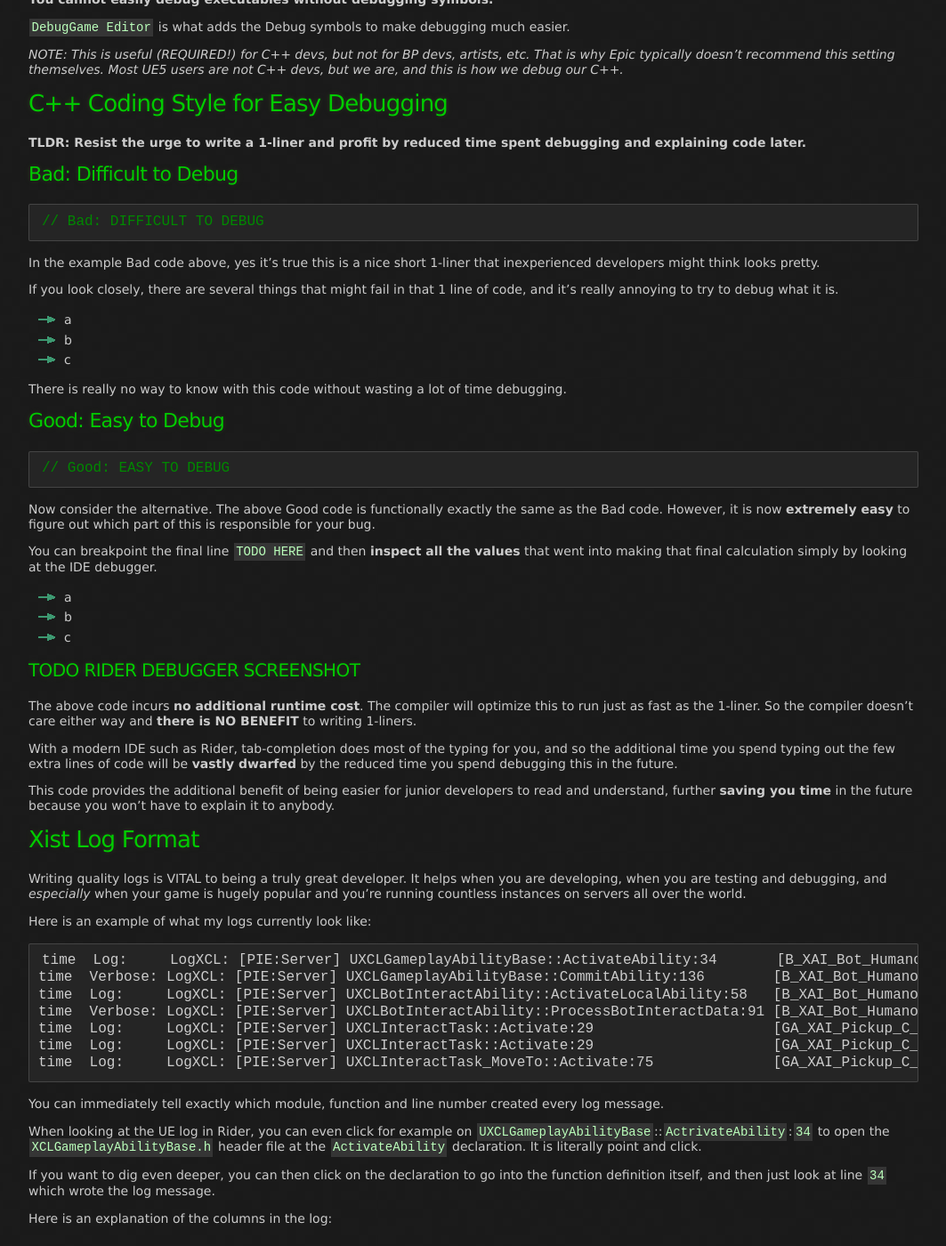
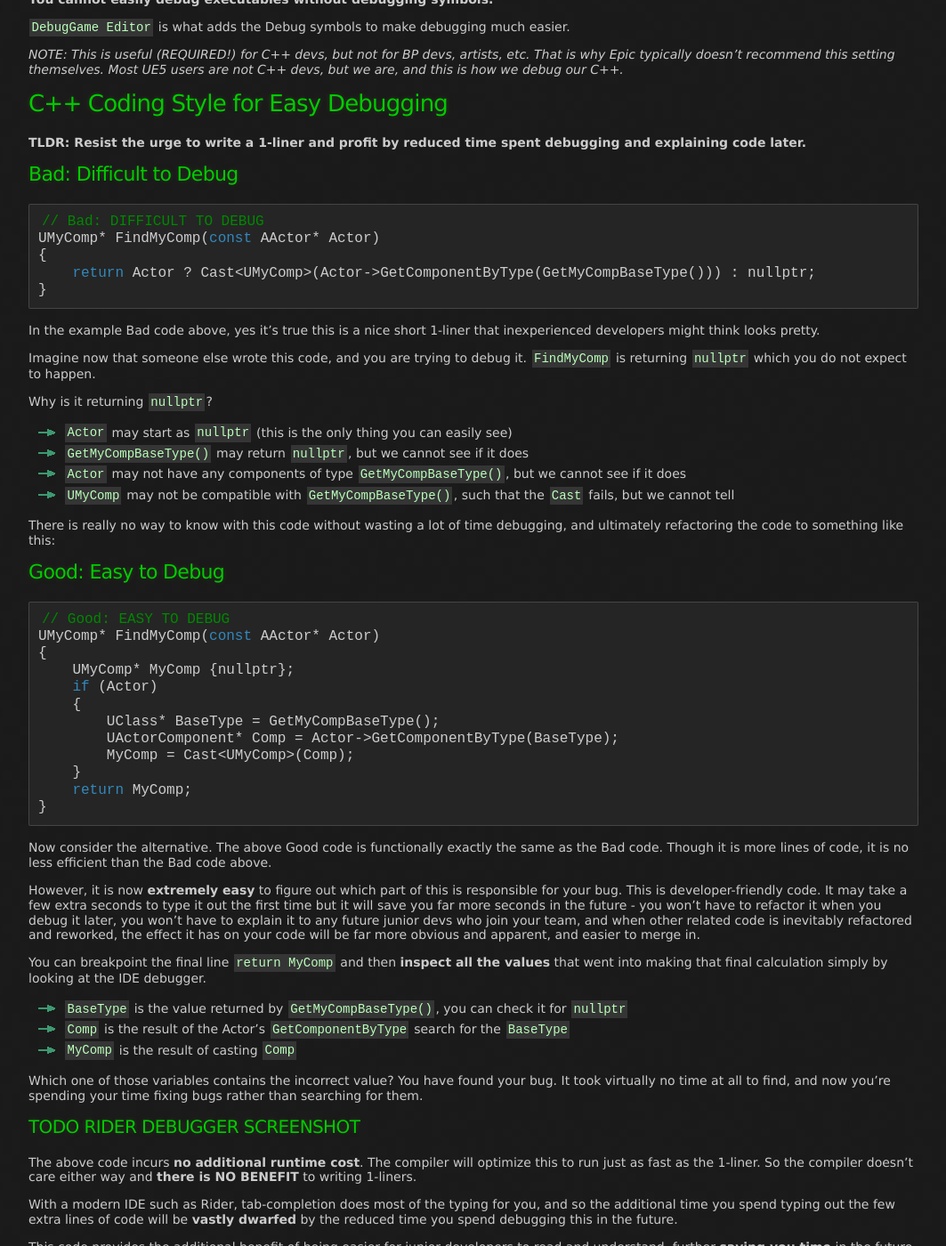
Before and after one commit to x157/x157.github.io, a Jekyll site: the page built from UE5/Dev/DebuggingTips.md, in a window 1280 px wide and 1400 px high, scrolled down 639 px. Shown: the whole window at 89% size, without its empty margins (108-1171 px from the left). Built offline with Jekyll 4.4.1, drawn with Linux system fonts in a browser that asks for light colours; some of the changed text lies outside the part shown.

Commit message:
Add Good/Bad debug code style example; update Logs with example Macro

````diff
--- a/UE5/Dev/DebuggingTips.md
+++ b/UE5/Dev/DebuggingTips.md
@@ -47,36 +47,65 @@ Most UE5 users are not C++ devs, but we are, and this is how we debug our C++.*
 ### Bad: Difficult to Debug
 ```c++
 // Bad: DIFFICULT TO DEBUG
+UMyComp* FindMyComp(const AActor* Actor)
+{
+    return Actor ? Cast<UMyComp>(Actor->GetComponentByType(GetMyCompBaseType())) : nullptr;
+}
 ```
 
 In the example Bad code above, yes it's true this is a nice short 1-liner that inexperienced developers
 might think looks pretty.
 
-If you look closely, there are several things that might fail in that 1 line of code, and it's
-really annoying to try to debug what it is.
+Imagine now that someone else wrote this code, and you are trying to debug it.
+`FindMyComp` is returning `nullptr` which you do not expect to happen.
 
-- a
-- b
-- c
+Why is it returning `nullptr`?
 
-There is really no way to know with this code without wasting a lot of time debugging.
+- `Actor` may start as `nullptr` (this is the only thing you can easily see)
+- `GetMyCompBaseType()` may return `nullptr`, but we cannot see if it does
+- `Actor` may not have any components of type `GetMyCompBaseType()`, but we cannot see if it does
+- `UMyComp` may not be compatible with `GetMyCompBaseType()`, such that the `Cast` fails, but we cannot tell
+
+There is really no way to know with this code without wasting a lot of time debugging, and ultimately
+refactoring the code to something like this:
 
 ### Good: Easy to Debug
 
 ```c++
 // Good: EASY TO DEBUG
+UMyComp* FindMyComp(const AActor* Actor)
+{
+    UMyComp* MyComp {nullptr};
+    if (Actor)
+    {
+        UClass* BaseType = GetMyCompBaseType();
+        UActorComponent* Comp = Actor->GetComponentByType(BaseType);
+        MyComp = Cast<UMyComp>(Comp);
+    }
+    return MyComp;
+}
 ```
 
 Now consider the alternative.  The above Good code is functionally exactly the same as the
-Bad code.  However, it is now **extremely easy** to figure out which part
-of this is responsible for your bug.
+Bad code.  Though it is more lines of code, it is no less efficient than the Bad code above.
 
-You can breakpoint the final line `TODO HERE` and then **inspect all the values**
+However, it is now **extremely easy** to figure out which part of this is responsible for your bug.
+This is developer-friendly code.  It may take a few extra seconds to type it out the first time
+but it will save you far more seconds in the future - you won't have to refactor it when you
+debug it later, you won't have to explain it to any future junior devs who join your team, and when other
+related code is inevitably refactored and reworked, the effect it has on your code will be far more
+obvious and apparent, and easier to merge in.
+
+You can breakpoint the final line `return MyComp` and then **inspect all the values**
 that went into making that final calculation simply by looking at the IDE debugger.
 
-- a
-- b
-- c
+- `BaseType` is the value returned by `GetMyCompBaseType()`, you can check it for `nullptr`
+- `Comp` is the result of the Actor's `GetComponentByType` search for the `BaseType`
+- `MyComp` is the result of casting `Comp`
+
+Which one of those variables contains the incorrect value?  You have found your bug.
+It took virtually no time at all to find, and now you're spending your time fixing
+bugs rather than searching for them.
 
 #### TODO RIDER DEBUGGER SCREENSHOT
 
@@ -95,7 +124,9 @@ it to anybody.
 <a id="XistLogFormat"></a>
 ## Xist Log Format
 
-Writing quality logs is VITAL to being a truly great developer.  It helps when you are developing,
+TLDR USE GOOD LOGGING MACROS
+
+Writing quality logs is VITAL to being a healthy developer.  It helps when you are developing,
 when you are testing and debugging, and *especially* when your game is hugely popular and you're running
 countless instances on servers all over the world.
 
@@ -113,10 +144,10 @@ time  Log:     LogXCL: [PIE:Server] UXCLInteractTask_MoveTo::Activate:75
 
 You can immediately tell exactly which module, function and line number created every log message.
 
-When looking at the UE log in Rider, you can even click for example on
+**When looking at the UE log in Rider, you can even click for example on
 `UXCLGameplayAbilityBase`::`ActrivateAbility`:`34` to open
 the `XCLGameplayAbilityBase.h` header file at the `ActivateAbility` declaration.
-It is literally point and click.
+It is literally point and click.**
 
 If you want to dig even deeper, you can then click on the declaration to go into the
 function definition itself, and then just look at line `34` which wrote the log message.
@@ -133,29 +164,58 @@ Here is an explanation of the columns in the log:
 | 6      | [`B_XAI_Bot_Humanoid_C_0`]->[`GA_XAI_Pickup_C_0`] | [`Owner Object Name`]->[`Log Object Name`]    |
 | 7+     | ...                                               | Log Message                                   |
 
-To achieve this, I created some C++ log macros:
-
-```c++
-#include "Logging/LogMacros.h"
-
-#define XCL_LOG(fmt, ...)          XCL_MODULE_LEVEL_FORMAT_LOG(LogXCL, Log,     fmt, ##__VA_ARGS__)
-#define XCL_LOG_VERBOSE(fmt, ...)  XCL_MODULE_LEVEL_FORMAT_LOG(LogXCL, Verbose, fmt, ##__VA_ARGS__)
-#define XCL_LOG_WARNING(fmt, ...)  XCL_MODULE_LEVEL_FORMAT_LOG(LogXCL, Warning, fmt, ##__VA_ARGS__)
-#define XCL_LOG_ERROR(fmt, ...)    XCL_MODULE_LEVEL_FORMAT_LOG(LogXCL, Error,   fmt, ##__VA_ARGS__)
-
-// ... etc ...
-```
-
-Under the hood this just uses the `UE_LOG` macro that you probably already know and love.
-
-I have different macros for each of the different categories of object in Unreal Engine,
+To achieve this, I have created macros for each of the different categories of object in Unreal Engine,
 like `Actor`, `Object`, `GameplayAbility`, `AbilityTask`, etc.
 
 Inside any `GameplayAbility` for example, I just log like this;
 
 ```c++
-XCL_GALOG(TEXT("Committing ability"));  // GALOG = GameplayAbility Log
+XIST_GALOG(TEXT("Committing ability"));  // XIST_GALOG: Xist GA Log (this == GameplayAbility)
 ```
 
 This will create a log message like the `Committing ability` log message that you see in the
-example above.
+example above, where the name of the Task and the name of its owning Ability are both included
+in the log message with the `__FUNCTION__` and `__LINE__` information.
+
+
+### An example C++ Macro
+
+Under the hood this just uses the `UE_LOG` macro that you probably already know and love.
+
+For example, you could use something like this for any `UObject` or `UObject`-derived class:
+
+```c++
+/**
+ * XIST_ULOG
+ *
+ *   You can use this macro in any code where `this` evaluates to a valid UObject.
+ *   The log will print with the __FUNCTION__ and __LINE__ where you write the macro,
+ *   and will report `this` identity as [OwnerName]->[ThisName] in the log message.
+ *   The message that you pass in (fmt, ...) is appended to the rest of the log info.
+ *
+ *   This gets sent to the `LogXist` log with verbosity level `Log`.
+ *   You should make related macros like `XIST_ULOG_WARNING`, `XIST_ULOG_ERROR`,
+ *   etc as needed.
+ */
+#define XIST_ULOG(fmt, ...) \
+    UE_LOG(LogXist, Log, \
+        TEXT("[%s] %s:%i [%s]->[%s] %s"), \
+        XistGetClientServerContextString(this), \
+        *FString(__FUNCTION__), __LINE__, \
+        *GetNameSafe(GetOwner()), *GetNameSafe(this), \
+        *FString::Printf(fmt, ##__VA_ARGS__) \
+    )
+```
+
+Gameplay Abilities and Ability Tasks are special, so they require their own macros,
+and you may find along the way other related macros that can be helpful.
+
+The really nice thing about making these macros early in your project is that you
+can very easily change the format of every single log in your game just by changing
+one macro.  If you discover you want more or less info in your logs, you can edit
+the macro.
+
+You can also define levels of logging that do not get shipped.  For example if you
+want to optimize a game you need to reduce the amount of logging, and so perhaps
+you totally compile out all `XIST_LOG_VERBOSE` macros and just have them not exist
+at all in the shipped game.  It is very easy to do that with a setup like this.
````
